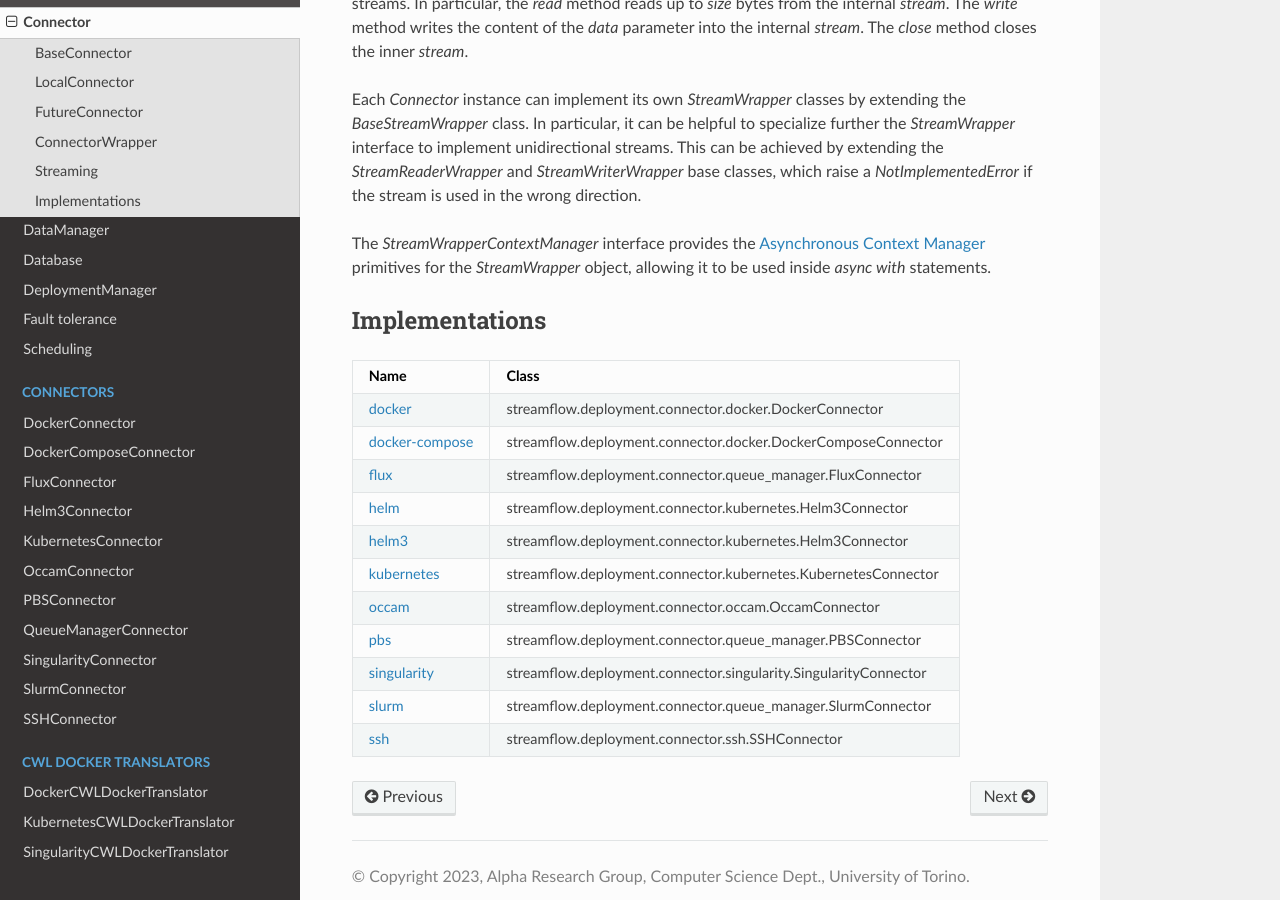
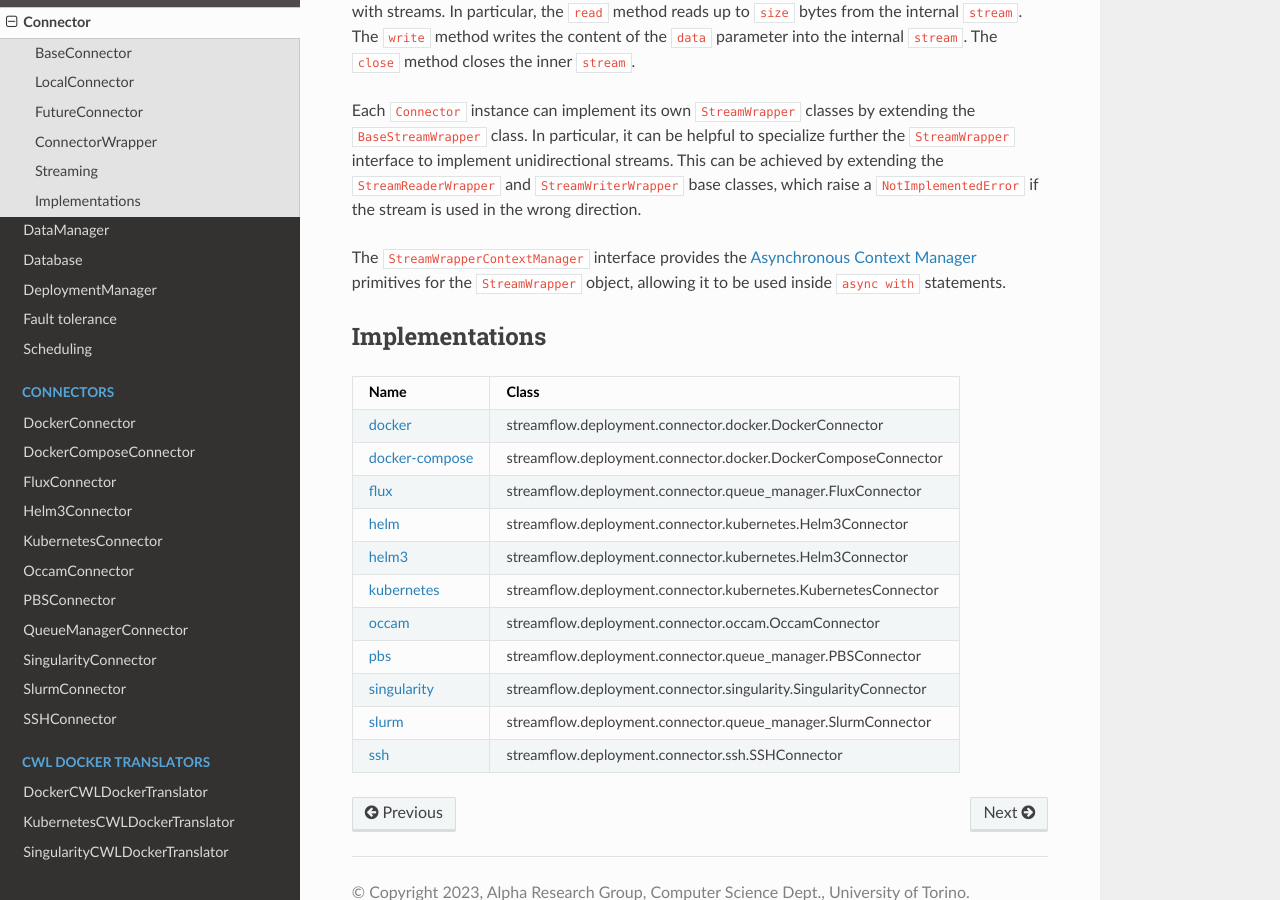
Before and after one commit to alpha-unito/streamflow, a Sphinx documentation site: the page built from docs/source/ext/connector.rst, in a window 1280 px wide and 900 px high, scrolled down 4464 px. Built offline with Sphinx 7.4.7 and the Read the Docs theme 2.0.0, drawn with Linux system fonts in a browser that asks for light colours.

Commit message:
Add no regression test for Sphinx documentation
This commit adds a no regression test that checks the integrity of the
build Sphinx documentation in HTML format, verifying its checksum.

Moreover, this commit corrects the format of the `Streaming`
documentation, where code words had been incorrectly formatted in
italic rather than in monospaced font.

```diff
--- a/docs/source/ext/connector.rst
+++ b/docs/source/ext/connector.rst
@@ -113,11 +113,11 @@ StreamFlow supports :ref:`stacked locations <Stacked locations>` using the ``wra
 Streaming
 =========
 
-StreamFlow uses `tar` streams as the primary way to transfer data between locations. The main reason is that the `tar` command is so standard nowadays that it can be found OOTB in almost all execution environments, and its API does not vary significantly across implementations.
+StreamFlow uses ``tar`` streams as the primary way to transfer data between locations. The main reason is that the ``tar`` command is so standard nowadays that it can be found OOTB in almost all execution environments, and its API does not vary significantly across implementations.
 
-To ensure compatibility between different `Connector` instances when performing data transfers, StreamFlow implements two interfaces: a `StreamWrapper` API to read and write data streams and a `get_stream_reader` method to obtain a `StreamWrapper` object from a `Connector` instance.
+To ensure compatibility between different ``Connector`` instances when performing data transfers, StreamFlow implements two interfaces: a ``StreamWrapper`` API to read and write data streams and a ``get_stream_reader`` method to obtain a ``StreamWrapper`` object from a ``Connector`` instance.
 
-The `StreamWrapper` interface is straightforward. It is reported below:
+The ``StreamWrapper`` interface is straightforward. It is reported below:
 
 .. code-block:: python
 
@@ -136,11 +136,11 @@ The `StreamWrapper` interface is straightforward. It is reported below:
     async def write(self, data: Any):
         ...
 
-The constructor receives an internal `stream` object, which can be of `Any` type. The `read`, `write`, and `close` methods wrap the APIs of the native `stream` object to provide a unified API to interact with streams. In particular, the `read` method reads up to `size` bytes from the internal `stream`. The `write` method writes the content of the `data` parameter into the internal `stream`. The `close` method closes the inner `stream`.
+The constructor receives an internal ``stream`` object, which can be of ``Any`` type. The ``read``, ``write``, and ``close`` methods wrap the APIs of the native ``stream`` object to provide a unified API to interact with streams. In particular, the ``read`` method reads up to ``size`` bytes from the internal ``stream``. The ``write`` method writes the content of the ``data`` parameter into the internal ``stream``. The ``close`` method closes the inner ``stream``.
 
-Each `Connector` instance can implement its own `StreamWrapper` classes by extending the `BaseStreamWrapper` class. In particular, it can be helpful to specialize further the `StreamWrapper` interface to implement unidirectional streams. This can be achieved by extending the `StreamReaderWrapper` and `StreamWriterWrapper` base classes, which raise a `NotImplementedError` if the stream is used in the wrong direction.
+Each ``Connector`` instance can implement its own ``StreamWrapper`` classes by extending the ``BaseStreamWrapper`` class. In particular, it can be helpful to specialize further the ``StreamWrapper`` interface to implement unidirectional streams. This can be achieved by extending the ``StreamReaderWrapper`` and ``StreamWriterWrapper`` base classes, which raise a ``NotImplementedError`` if the stream is used in the wrong direction.
 
-The `StreamWrapperContextManager` interface provides the `Asynchronous Context Manager <https://docs.python.org/3/reference/datamodel.html#async-context-managers>`_ primitives for the `StreamWrapper` object, allowing it to be used inside `async with` statements.
+The ``StreamWrapperContextManager`` interface provides the `Asynchronous Context Manager <https://docs.python.org/3/reference/datamodel.html#async-context-managers>`_ primitives for the ``StreamWrapper`` object, allowing it to be used inside ``async with`` statements.
 
 
 
```
Also changed, not shown: 1 other file.
